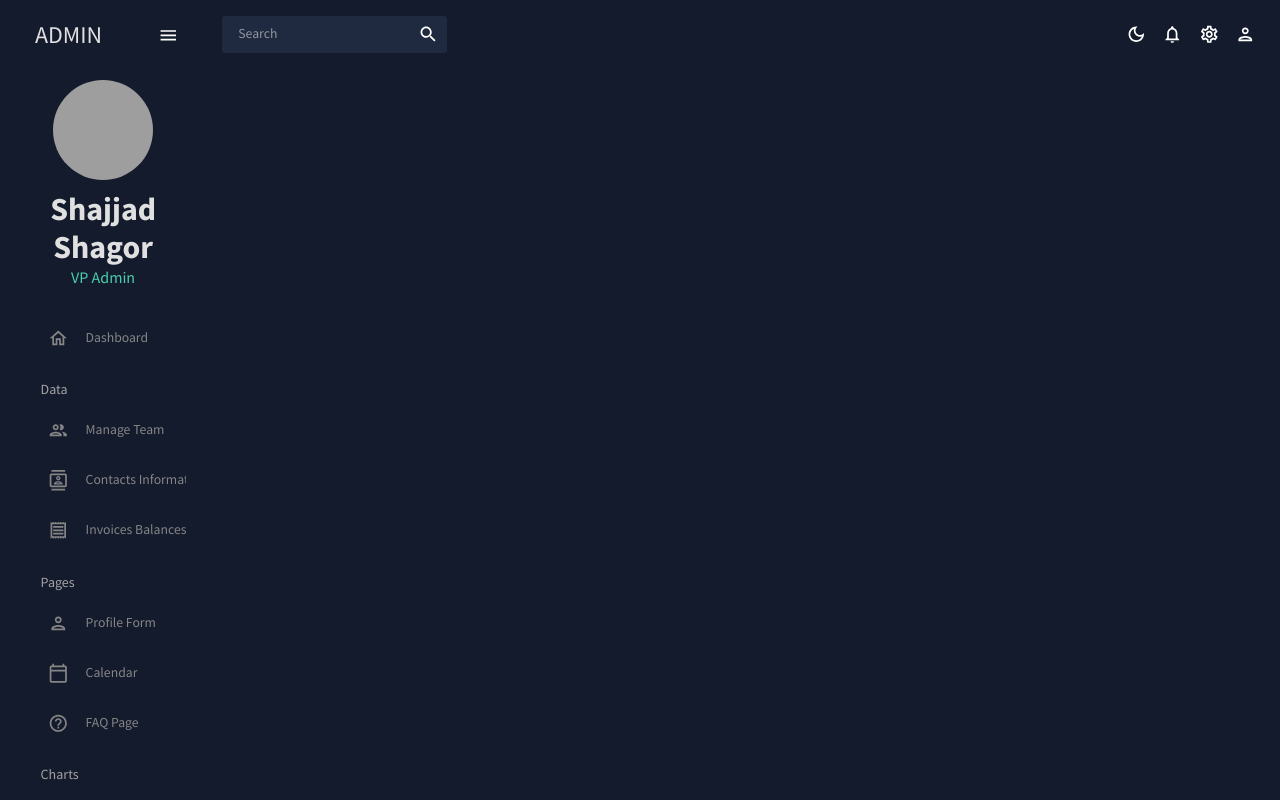
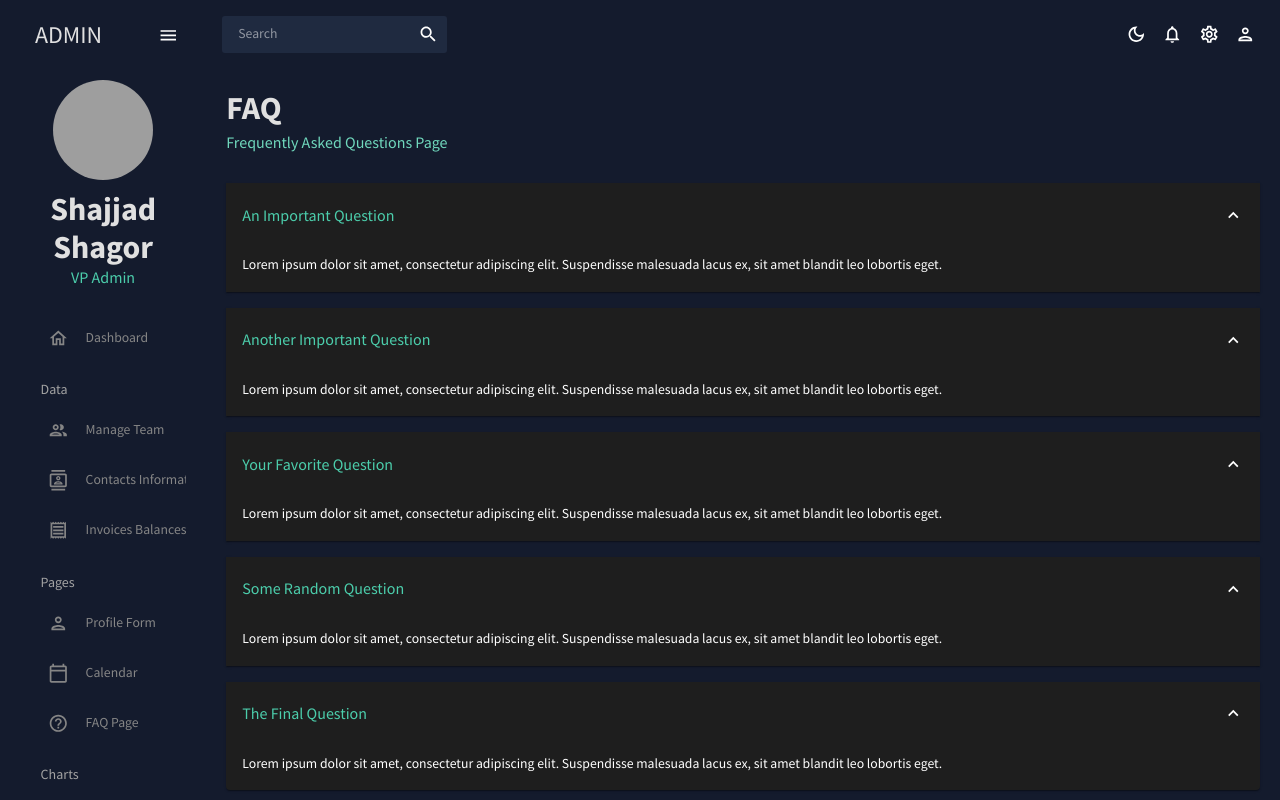
Before and after one commit to shagors/react-admin-offline-data, a React (Create React App) app: page /faq in a window 1280 px wide. Shown: the top 800 px of the page. Built offline with nearby package versions, Linux system fonts and the light colour scheme; grey boxes are pictures that could not be loaded.

Commit message:
faq page design with accordion

```diff
--- a/src/App.js
+++ b/src/App.js
@@ -12,9 +12,9 @@
 import Form from "./scenes/form";
 // import Line from "./scenes/line";
 // import Pie from "./scenes/pie";
-// import FAQ from "./scenes/faq";
+import FAQ from "./scenes/faq";
 // import Geography from "./scenes/geography";
-import Calendar from "./scenes/calendar";
+// import Calendar from "./scenes/calendar";
 
 function App() {
   const [theme, colorMode] = useMode();
@@ -37,8 +37,8 @@
               {/* <Route path="/bar" element={<Bar />} /> */}
               {/* <Route path="/pie" element={<Pie />} /> */}
               {/* <Route path="/line" element={<Line />} /> */}
-              {/* <Route path="/faq" element={<FAQ />} /> */}
-              <Route path="/calendar" element={<Calendar />} />
+              <Route path="/faq" element={<FAQ />} />
+              {/* <Route path="/calendar" element={<Calendar />} /> */}
               {/* <Route path="/geography" element={<Geography />} /> */}
             </Routes>
           </main>
--- /dev/null
+++ b/src/scenes/faq/index.jsx
@@ -0,0 +1,86 @@
+import { Box, useTheme } from "@mui/material";
+import Header from "../../components/Header";
+import Accordion from "@mui/material/Accordion";
+import AccordionSummary from "@mui/material/AccordionSummary";
+import AccordionDetails from "@mui/material/AccordionDetails";
+import Typography from "@mui/material/Typography";
+import ExpandMoreIcon from "@mui/icons-material/ExpandMore";
+import { tokens } from "../../theme";
+
+const FAQ = () => {
+  const theme = useTheme();
+  const colors = tokens(theme.palette.mode);
+  return (
+    <Box m="20px">
+      <Header title="FAQ" subtitle="Frequently Asked Questions Page" />
+
+      <Accordion defaultExpanded>
+        <AccordionSummary expandIcon={<ExpandMoreIcon />}>
+          <Typography color={colors.greenAccent[500]} variant="h5">
+            An Important Question
+          </Typography>
+        </AccordionSummary>
+        <AccordionDetails>
+          <Typography>
+            Lorem ipsum dolor sit amet, consectetur adipiscing elit. Suspendisse
+            malesuada lacus ex, sit amet blandit leo lobortis eget.
+          </Typography>
+        </AccordionDetails>
+      </Accordion>
+      <Accordion defaultExpanded>
+        <AccordionSummary expandIcon={<ExpandMoreIcon />}>
+          <Typography color={colors.greenAccent[500]} variant="h5">
+            Another Important Question
+          </Typography>
+        </AccordionSummary>
+        <AccordionDetails>
+          <Typography>
+            Lorem ipsum dolor sit amet, consectetur adipiscing elit. Suspendisse
+            malesuada lacus ex, sit amet blandit leo lobortis eget.
+          </Typography>
+        </AccordionDetails>
+      </Accordion>
+      <Accordion defaultExpanded>
+        <AccordionSummary expandIcon={<ExpandMoreIcon />}>
+          <Typography color={colors.greenAccent[500]} variant="h5">
+            Your Favorite Question
+          </Typography>
+        </AccordionSummary>
+        <AccordionDetails>
+          <Typography>
+            Lorem ipsum dolor sit amet, consectetur adipiscing elit. Suspendisse
+            malesuada lacus ex, sit amet blandit leo lobortis eget.
+          </Typography>
+        </AccordionDetails>
+      </Accordion>
+      <Accordion defaultExpanded>
+        <AccordionSummary expandIcon={<ExpandMoreIcon />}>
+          <Typography color={colors.greenAccent[500]} variant="h5">
+            Some Random Question
+          </Typography>
+        </AccordionSummary>
+        <AccordionDetails>
+          <Typography>
+            Lorem ipsum dolor sit amet, consectetur adipiscing elit. Suspendisse
+            malesuada lacus ex, sit amet blandit leo lobortis eget.
+          </Typography>
+        </AccordionDetails>
+      </Accordion>
+      <Accordion defaultExpanded>
+        <AccordionSummary expandIcon={<ExpandMoreIcon />}>
+          <Typography color={colors.greenAccent[500]} variant="h5">
+            The Final Question
+          </Typography>
+        </AccordionSummary>
+        <AccordionDetails>
+          <Typography>
+            Lorem ipsum dolor sit amet, consectetur adipiscing elit. Suspendisse
+            malesuada lacus ex, sit amet blandit leo lobortis eget.
+          </Typography>
+        </AccordionDetails>
+      </Accordion>
+    </Box>
+  );
+};
+
+export default FAQ;
```
